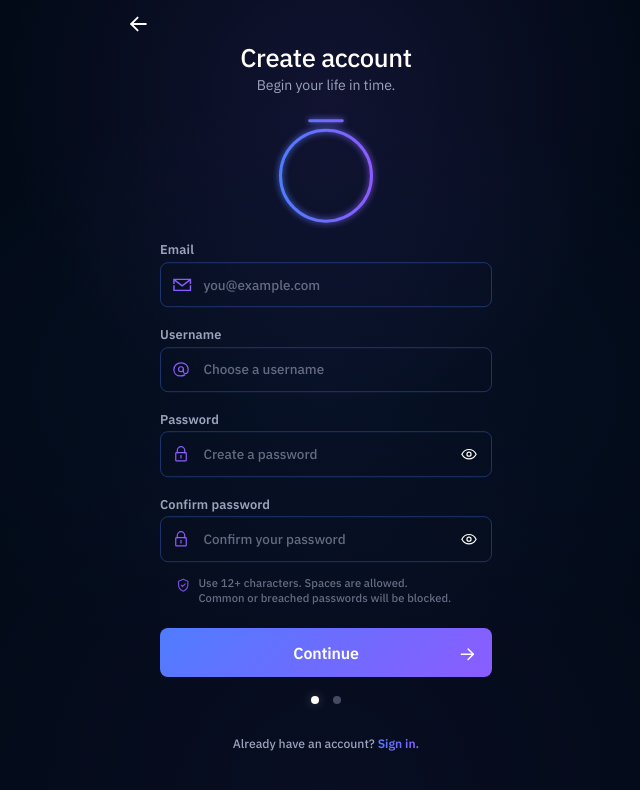
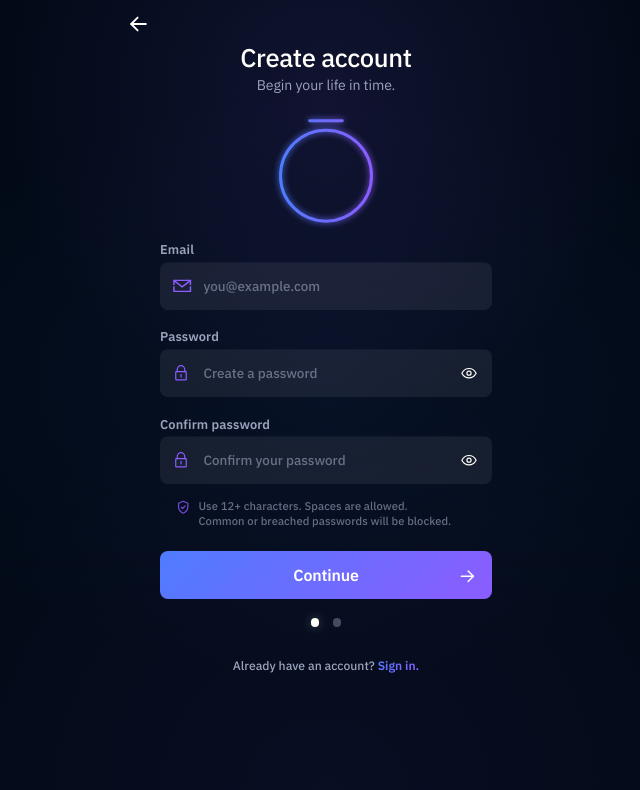
Before and after one commit to Outflo-dev/outflo-v2, a Next.js app: page /create-account in a window 1280 px wide. Shown: the top 790 px of the page, without its empty margins (314-954 px from the left). Built offline with nearby package versions, Linux system fonts and the light colour scheme.

Commit message:
Refine onboarding entry surface

```diff
--- a/src/compositions/onboarding/create-account/internal/form/CreateAccountForm.tsx
+++ b/src/compositions/onboarding/create-account/internal/form/CreateAccountForm.tsx
@@ -1,12 +1,10 @@
-"use client";
-
 /* ==========================================================
    OUTFLO — CREATE ACCOUNT FORM
    File: src/compositions/onboarding/create-account/internal/form/CreateAccountForm.tsx
    Scope: Own the Create Account field order and local submission boundary
    Last Updated:
-   - date: 2026-07-29
-   - note: consume the completed onboarding text-input field owner
+   - date: 2026-08-12
+   - note: reduce Create Account to email and password access fields
    ========================================================== */
 
 /* ------------------------------
@@ -23,8 +21,6 @@ import {
 import OnboardingTextInputField from "@/compositions/onboarding/internal/forms/fields/text/OnboardingTextInputField";
 
 import {
-    AtIcon,
-    CheckIcon,
     EyeIcon,
     LockIcon,
     MailIcon,
@@ -55,11 +51,6 @@ export default function CreateAccountForm() {
         setIsConfirmPasswordVisible,
     ] = useState(false);
 
-    const [
-        username,
-        setUsername,
-    ] = useState("");
-
     function handleSubmit(
         event: FormEvent<HTMLFormElement>,
     ) {
@@ -84,32 +75,6 @@ export default function CreateAccountForm() {
                 inputMode="email"
                 placeholder="you@example.com"
                 leading={<MailIcon />}
-                required
-            />
-
-            <OnboardingTextInputField
-                id="create-account-username"
-                name="username"
-                label="Username"
-                type="text"
-                autoComplete="username"
-                placeholder="Choose a username"
-                value={username}
-                onChange={(event) => {
-                    setUsername(event.target.value);
-                }}
-                leading={
-                    <span className={styles.leadingOpticalLeft}>
-                        <AtIcon />
-                    </span>
-                }
-                trailing={
-                    username.length > 5 ? (
-                        <span className={styles.usernameAvailable}>
-                            <CheckIcon size={18} />
-                        </span>
-                    ) : undefined
-                }
                 required
             />
 
--- a/src/compositions/onboarding/internal/controls/surface/module/behavior/surface.focus.module.css
+++ b/src/compositions/onboarding/internal/controls/surface/module/behavior/surface.focus.module.css
@@ -3,19 +3,31 @@
    File: src/compositions/onboarding/internal/controls/surface/module/behavior/surface.focus.module.css
    Scope: Own the canonical visible-focus treatment shared by onboarding control surfaces
    Last Updated:
-   - date: 2026-08-01
-   - note: establish the shared thematic focus border and halo
+   - date: 2026-08-12
+   - note: resolve focus through a restrained thematic halo without activating the frame border
    ========================================================== */
 
 .surface {
     outline: none;
+
+    transition:
+        box-shadow 140ms ease;
 }
 
-.surface:focus-visible {
-    border-color: var(--color-accent-primary);
+.surface:focus {
+    border-color: transparent;
 
     box-shadow:
-        0 0 0 3px color-mix(in srgb,
-            var(--color-accent-primary) 16%,
-            transparent);
+        0 0 0 1px
+            color-mix(
+                in srgb,
+                var(--color-accent-primary) 14%,
+                transparent
+            ),
+        0 0 12px
+            color-mix(
+                in srgb,
+                var(--color-accent-secondary) 13%,
+                transparent
+            );
 }
--- a/src/compositions/onboarding/internal/controls/surface/module/construction/surface.box.module.css
+++ b/src/compositions/onboarding/internal/controls/surface/module/construction/surface.box.module.css
@@ -3,13 +3,13 @@
    File: src/compositions/onboarding/internal/controls/surface/module/construction/surface.box.module.css
    Scope: Own the canonical physical box shared by onboarding control surfaces
    Last Updated:
-   - date: 2026-07-30
-   - note: establish shared control-surface width, height, and box construction
+   - date: 2026-08-12
+   - note: slightly increase the canonical onboarding control height
    ========================================================== */
 
 .surface {
     width: 100%;
-    min-height: 2.85rem;
+    min-height: 3rem;
 
     box-sizing: border-box;
 }
--- a/src/compositions/onboarding/internal/controls/surface/module/style/surface.paint.module.css
+++ b/src/compositions/onboarding/internal/controls/surface/module/style/surface.paint.module.css
@@ -3,15 +3,15 @@
    File: src/compositions/onboarding/internal/controls/surface/module/style/surface.paint.module.css
    Scope: Own the canonical default appearance shared by onboarding control surfaces
    Last Updated:
-   - date: 2026-07-30
-   - note: establish the shared transparent surface and thematic border paint
+   - date: 2026-08-12
+   - note: establish the quiet theme-responsive onboarding control surface
    ========================================================== */
 
 .surface {
-    background: transparent;
+    background:
+        color-mix(in srgb,
+            var(--color-foreground-primary) 7%,
+            transparent);
 
-    border-color:
-        color-mix(in srgb,
-            var(--color-accent-primary) 34%,
-            transparent);
+    border-color: transparent;
 }
--- a/src/compositions/onboarding/internal/forms/fields/text/module/style/text.input.module.css
+++ b/src/compositions/onboarding/internal/forms/fields/text/module/style/text.input.module.css
@@ -3,12 +3,13 @@
    File: src/compositions/onboarding/internal/forms/fields/text/module/style/text.input.module.css
    Scope: Own the entered-text appearance of the onboarding text field
    Last Updated:
-   - date: 2026-08-01
-   - note: isolate input text paint and typography from field construction
+   - date: 2026-08-12
+   - note: preserve canonical text paint and add the theme-responsive caret
    ========================================================== */
 
 .input {
     color: var(--color-text-primary);
+    caret-color: var(--color-accent-secondary);
 
     font-family: var(--font-family-system);
     font-size: 0.84rem;
```
Also changed, not shown: 1 other file (tests, documents, lock files or other folders).
